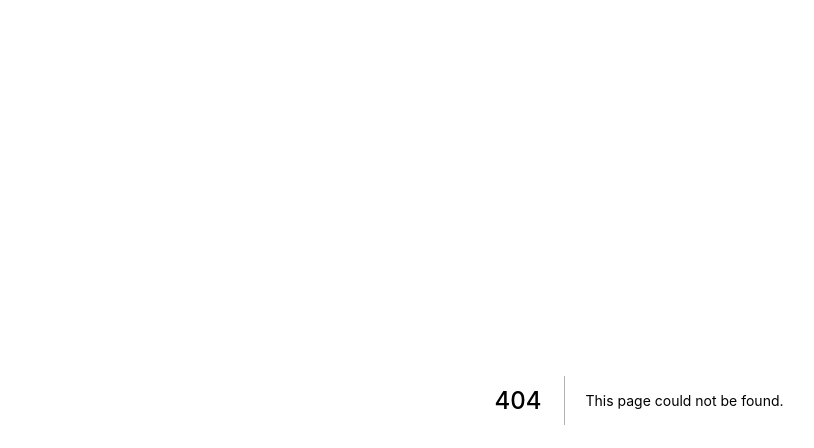
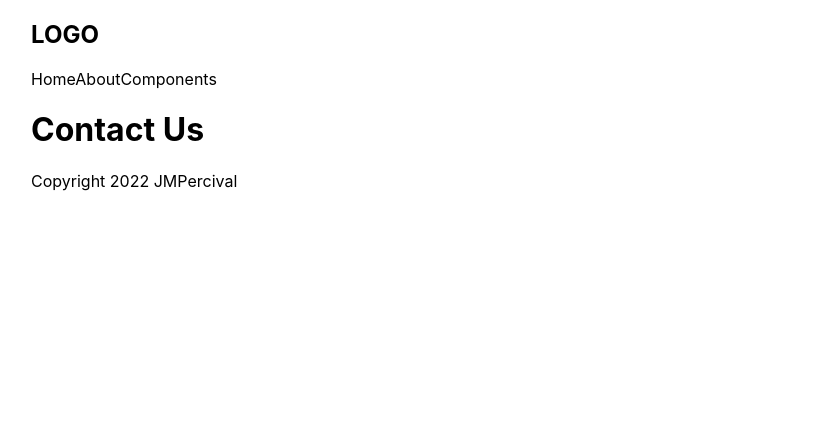
Before and after one commit to JPercival22/nextjs-project, a Next.js app in the folder next-app/: page /components in a window 1280 px wide. Before the commit this address had no page. Shown: the top 448 px of the page, without its empty margins (1-815 px from the left). Built offline with nearby package versions, Linux system fonts and the light colour scheme.

Commit message:
added initial styling

```diff
--- /dev/null
+++ b/next-app/pages/components.js
@@ -0,0 +1,15 @@
+import Footer from "../components-list/footer";
+import Navbar from "../components-list/navbar";
+import styles from '../styles/Home.module.css'
+
+const Components = () => {
+    return (
+        <div className={styles.container}>
+            <Navbar />
+            <h1>Contact Us</h1>
+            <Footer />
+        </div>
+     );
+}
+
+export default Components;
--- a/next-app/pages/subs/index.js
+++ b/next-app/pages/subs/index.js
@@ -3,7 +3,7 @@
 
 const Index = () => {
     return (
-        <div>
+        <div className={styles.container}>
             <Navbar />
             <h1>Components List</h1>
             <Footer />
```
Also changed, not shown: next-app/pages/about.js (+4 -3 lines).
